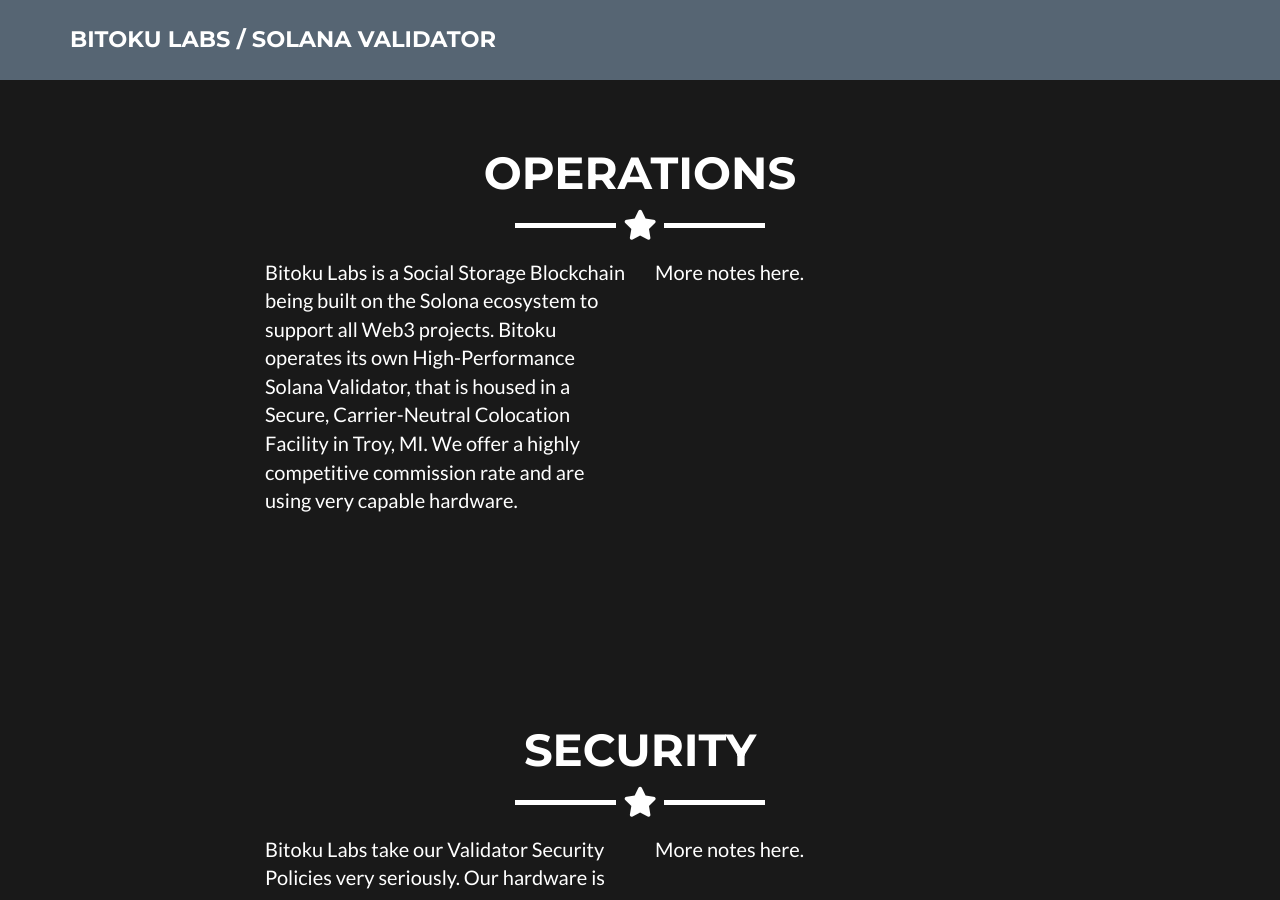
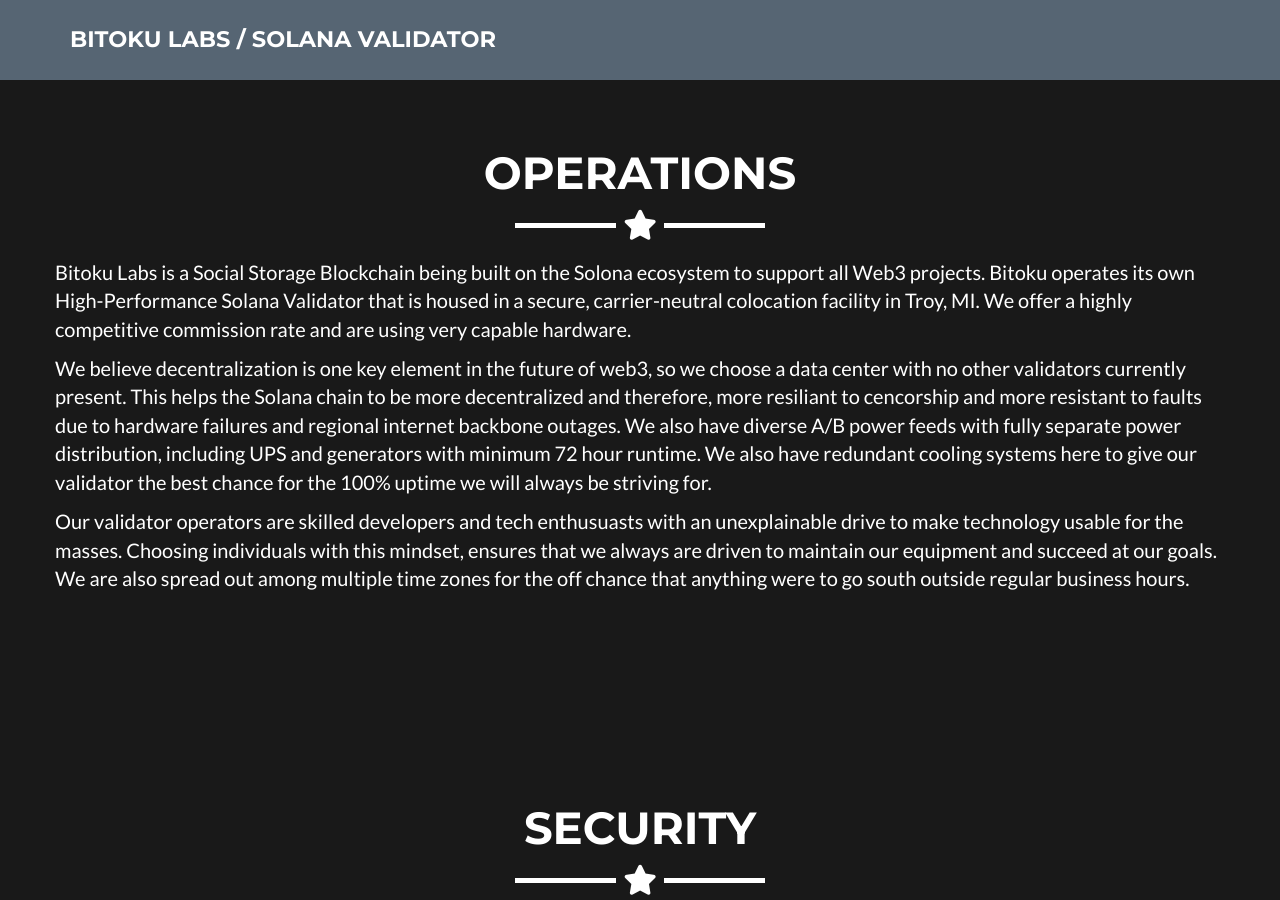
Before and after one commit to T3chie-404/oku-val, a Jekyll site: the page built from _posts/2014-07-18-project-1.markdown, in a window 1280 px wide and 900 px high, scrolled down 874 px. Built offline with Jekyll 4.4.1, drawn with Linux system fonts in a browser that asks for light colours.

Commit message:
BitokuLabs

```diff
--- a/_config.yml
+++ b/_config.yml
@@ -2,7 +2,7 @@
 title: Bitoku Labs / Solana Validator
 #email: your-email@domain.com
 description: "High-Performance Solana Validator Operated by Bitoku Labs"
-baseurl: oku-val
+#baseurl: oku-val
 url: "https://t3chie-404.github.io"
 keywords: "bitoku,solana,validator"
 skills: "High-Performance Solana Validator Operated by Bitoku Labs"
--- a/_includes/operations.html
+++ b/_includes/operations.html
@@ -8,11 +8,16 @@
                 </div>
             </div>
             <div class="row">
-                <div class="col-lg-4 col-lg-offset-2">
-                    <p>Bitoku Labs is a Social Storage Blockchain being built on the Solona ecosystem to support all Web3 projects. Bitoku operates its own High-Performance Solana Validator, that is housed in a Secure, Carrier-Neutral Colocation Facility in Troy, MI. We offer a highly competitive commission rate and are using very capable hardware. </p>
+                <! -- div class="col-lg-4 col-lg-offset-2">
+                    <p>Bitoku Labs is a Social Storage Blockchain being built on the Solona ecosystem to support all Web3 projects. Bitoku operates its own High-Performance Solana Validator that is housed in a secure, carrier-neutral colocation facility in Troy, MI. We offer a highly competitive commission rate and are using very capable hardware. </p>
                 </div>
-                <div class="col-lg-4">
-                    <p>More notes here. </p>
+                <div class="row">
+                <! -- div class="col-lg-4">
+                    <p>We believe decentralization is one key element in the future of web3, so we choose a data center with no other validators currently present. This helps the Solana chain to be more decentralized and therefore, more resiliant to cencorship and more resistant to faults due to hardware failures and regional internet backbone outages. We also have diverse A/B power feeds with fully separate power distribution, including UPS and generators with minimum 72 hour runtime. We also have redundant cooling systems here to give our validator the best chance for the 100% uptime we will always be striving for.</p>
+                </div>
+                <div class="row">
+                <! -- div class="col-lg-4">
+                    <p>Our validator operators are skilled developers and tech enthusuasts with an unexplainable drive to make technology usable for the masses. Choosing individuals with this mindset, ensures that we always are driven to maintain our equipment and succeed at our goals. We are also spread out among multiple time zones for the off chance that anything were to go south outside regular business hours.</p>
                 </div>
                     </a>
                 </div>
--- a/_includes/security.html
+++ b/_includes/security.html
@@ -7,11 +7,12 @@
                     <hr class="star-light">
                 </div>
             </div>
-            <div class="row">
-                <div class="col-lg-4 col-lg-offset-2">
+            	<div class="row">
+                <!div class="col-lg-4 col-lg-offset-2">
                     <p>Bitoku Labs take our Validator Security Policies very seriously. Our hardware is </p>
-                </div>
-                <div class="col-lg-4">
+            </div>
+            	<div class="row">
+                <!div class="col-lg-4">
                     <p>More notes here. </p>
                 </div>
                     </a>
```
Also changed, not shown: 2 other files.
